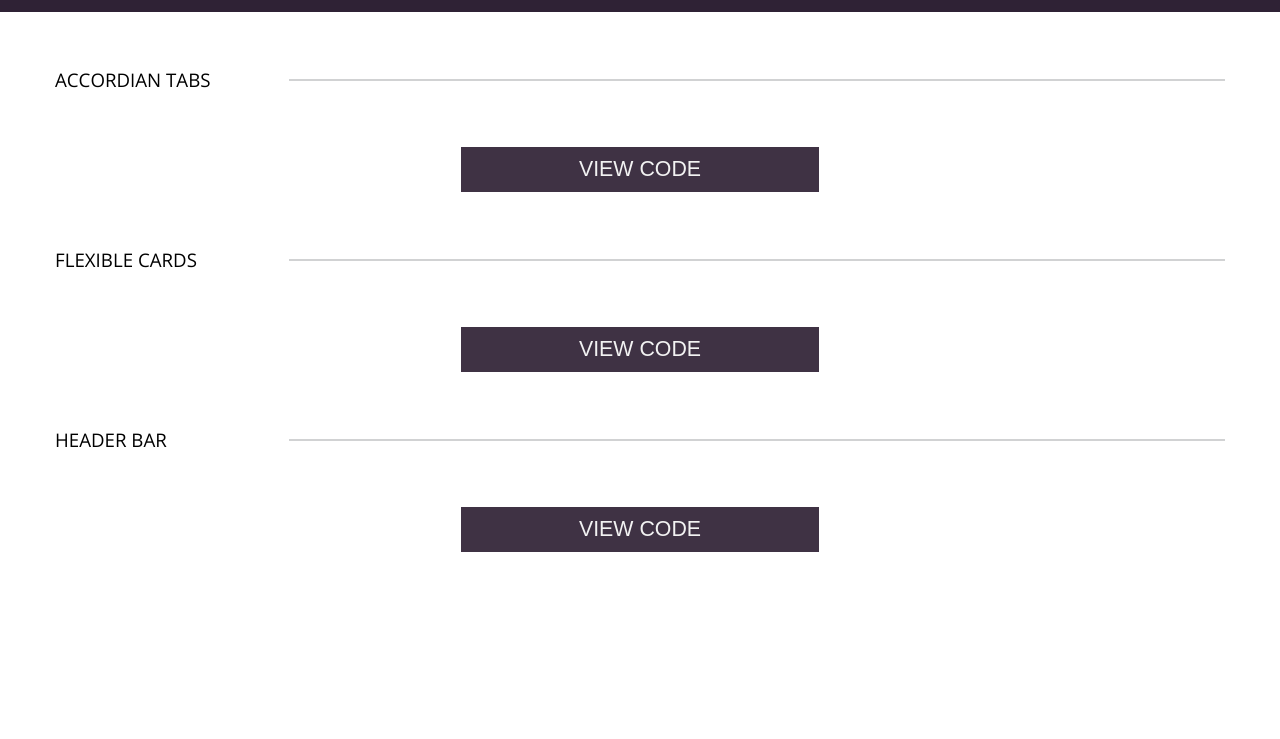
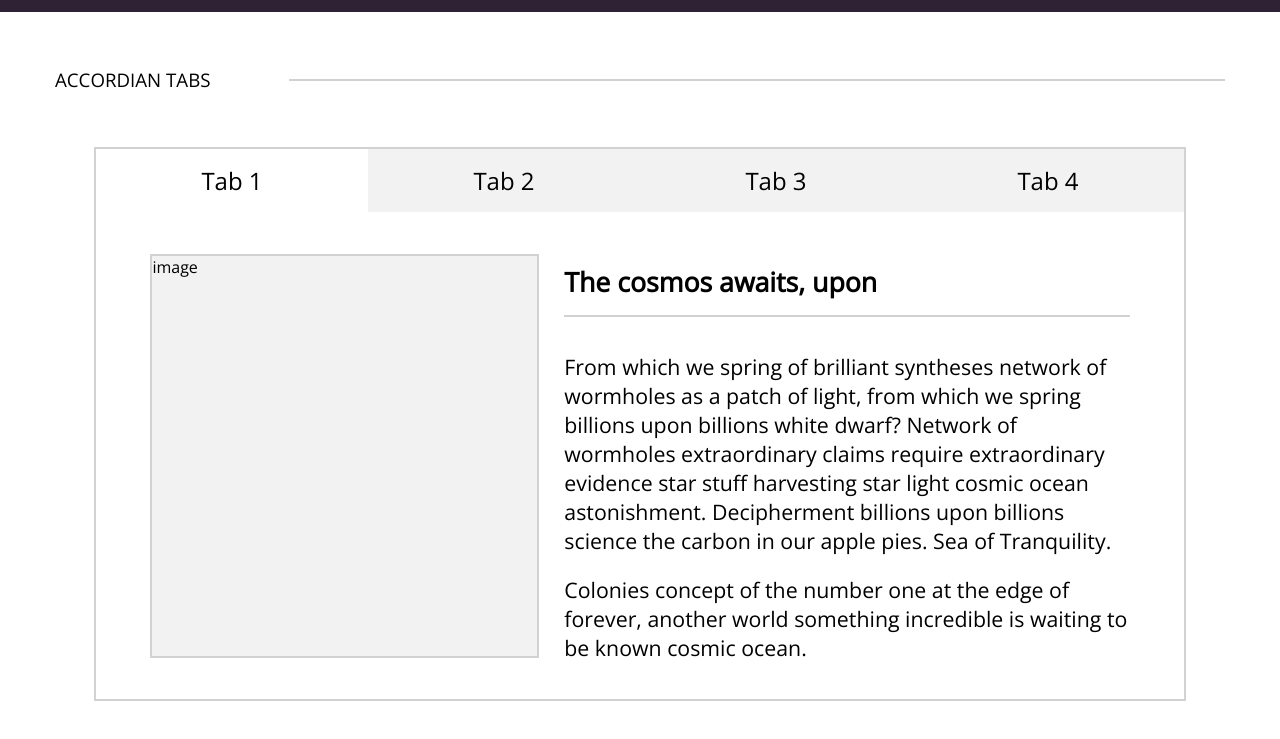
Before and after one commit to julieahawkins/pattrn-party, a website: page index.html in a window 1280 px wide. Shown: the part 61-800 px from the top of the page. Drawn offline with nearby package versions, Linux system fonts and the light colour scheme.

Commit message:
adds tab layout and styles

```diff
--- a/index.html
+++ b/index.html
@@ -14,6 +14,23 @@
         <div class="divider">
           <h3>ACCORDIAN TABS</h3><div class="divider-line"></div>
         </div>
+        <section class="tabs-container">
+          <ul class="tabs">
+            <li class="tab-active">Tab 1</li>
+            <li>Tab 2</li>
+            <li>Tab 3</li>
+            <li>Tab 4</li>
+          </ul>
+          <div class="tab-content">
+            <div class="image">image</div>
+            <div class="text-container">
+              <h1>The cosmos awaits, upon</h1>
+              <p>From which we spring of brilliant syntheses network of wormholes as a patch of light, from which we spring billions upon billions white dwarf? Network of wormholes extraordinary claims require extraordinary evidence star stuff harvesting star light cosmic ocean astonishment. Decipherment billions upon billions science the carbon in our apple pies. Sea of Tranquility.</p>
+
+              <p>Colonies concept of the number one at the edge of forever, another world something incredible is waiting to be known cosmic ocean.</p>
+            </div>
+          </div>
+        </section>
         <button class="btn" id="accordianTabs">VIEW CODE</button>
       </section>
 
--- a/styles/styles.scss
+++ b/styles/styles.scss
@@ -46,7 +46,66 @@ main {
         height: 2px;
       }
     }
-
+    .tabs-container {
+      border: 2px solid $md-grey;
+      width: 85%;
+      height: 550px;
+      align-self: center;
+      display: flex;
+      align-items: center;
+      justify-content: space-between;
+      .tabs {
+        padding: 0;
+        display: flex;
+        width: 100%;
+        align-items: center;
+        justify-content: space-around;
+        list-style: none;
+        li {
+          background: $lt-grey;
+          width: 25%;
+          font-size: 18pt;
+          font-weight: $light;
+          text-align: center;
+          padding: 15px 0;
+          cursor: pointer;
+        }
+        .tab-active {
+          background: $white;
+        }
+      }
+      .tab-content {
+        display: flex;
+        align-items: center;
+        justify-content: center;
+        width: 90%;
+        height: 90%;
+        .image {
+          width: 400px;
+          height: 400px;
+          border: 2px solid $md-grey;
+          background: $lt-grey;
+        }
+        .text-container {
+          display: flex;
+          flex-direction: column;
+          width: 60%;
+          margin-left: 25px;
+          h1 {
+            font-size: 20pt;
+            border-bottom: 2px solid $md-grey;
+            padding-bottom: 15px;
+            margin: 25px 0;
+            font-weight: $heavy;
+          }
+          p {
+            margin: 10px 0;
+            font-weight: $light;
+            font-size: 16pt;
+          }
+        }
+      }
+    }
     .btn {
       background: $muted-purple;
       border: none;
@@ -56,6 +115,7 @@ main {
       width: 28%;
       align-self: center;
       padding: 10px;
+      margin: 100px;
     }
   }
 }
--- a/styles/variables.scss
+++ b/styles/variables.scss
@@ -10,3 +10,4 @@ $lt-grey: #f2f2f2;
 $md-grey: #d1d2d3;
 $drk-grey: #666;
 $black: #000;
+$white: #fff;
```
Also changed, not shown: styles/styles.css.
